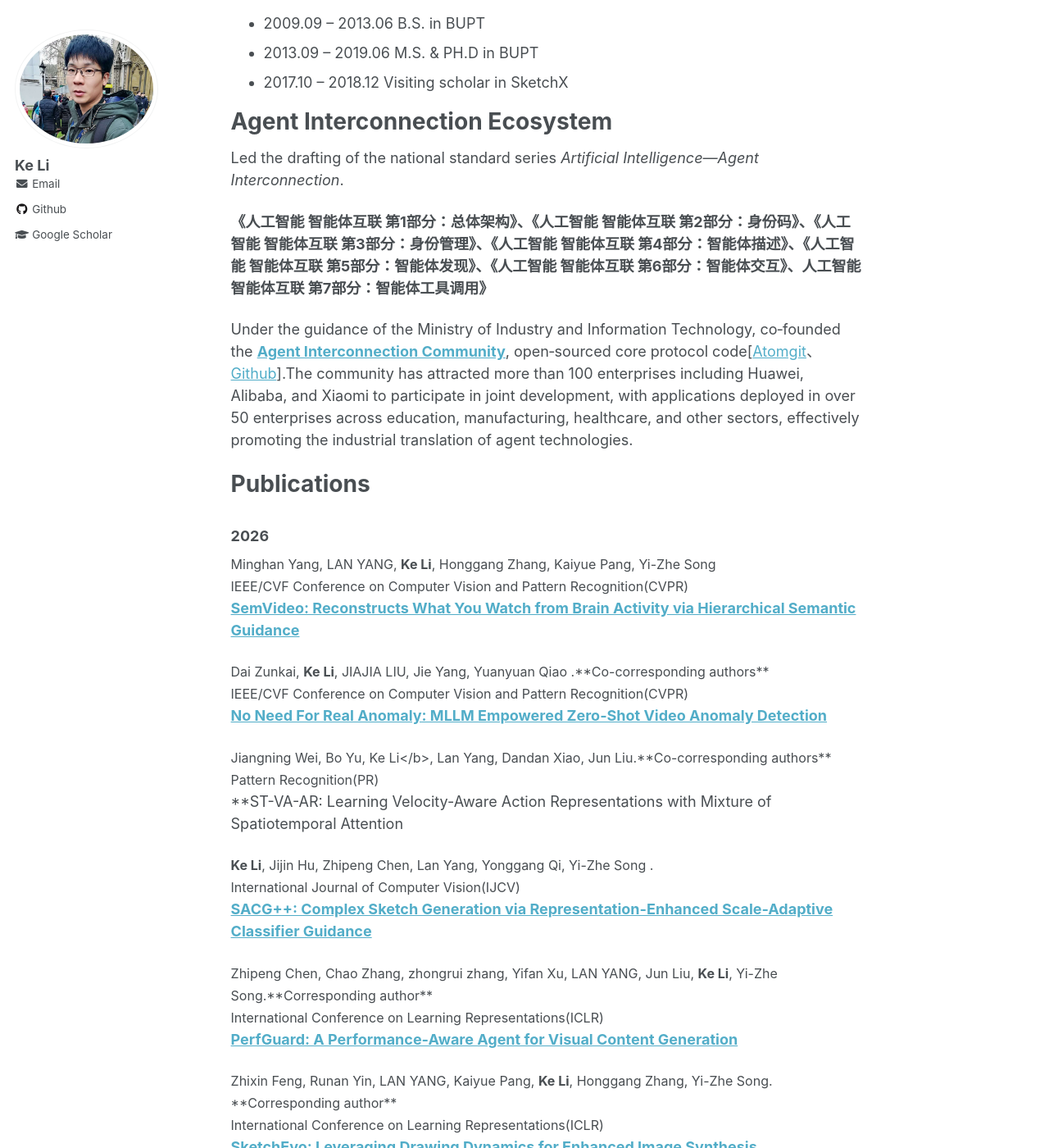
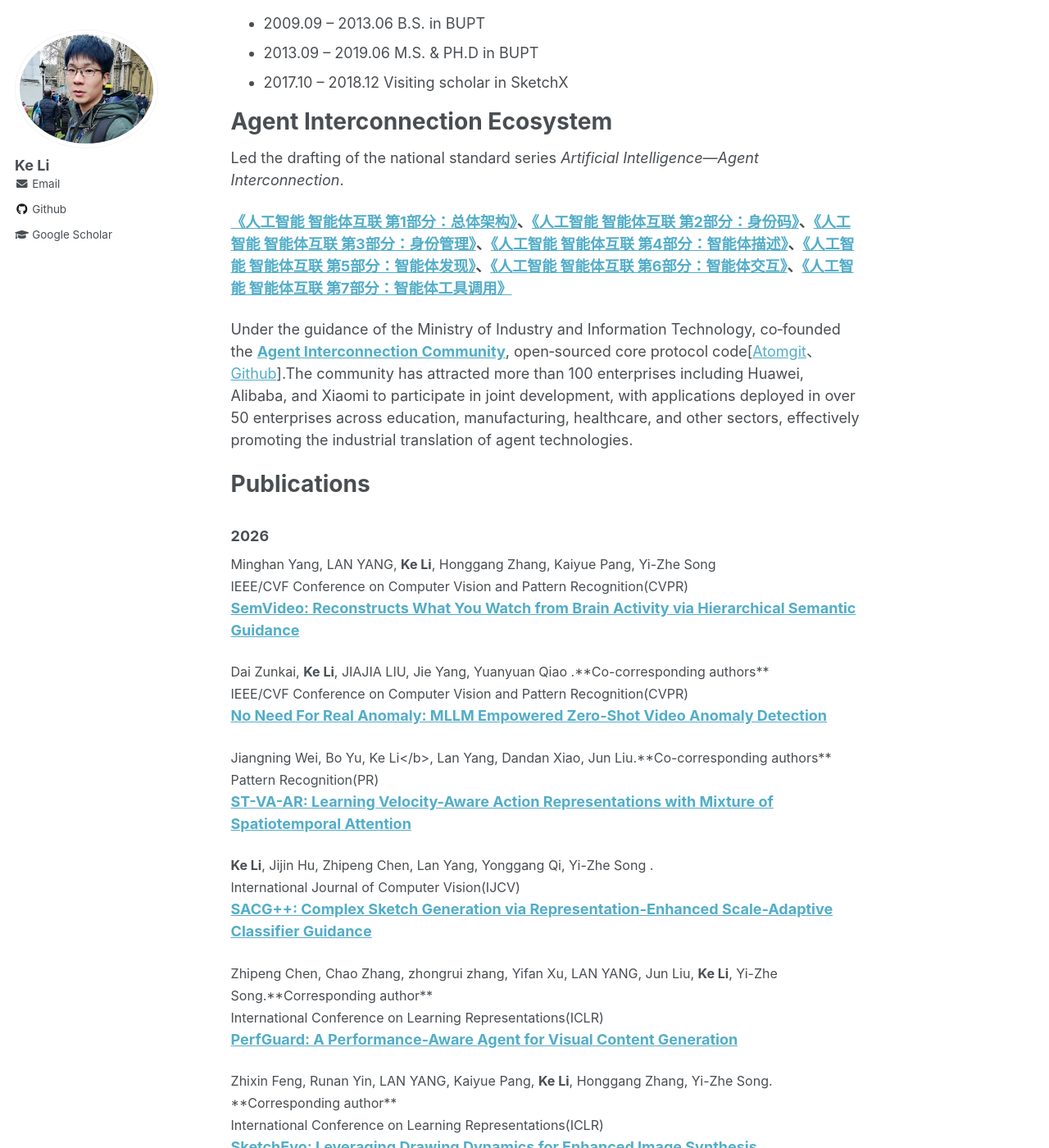
Before and after one commit to KeLi-SketchX/KeLi-SketchX.github.io, a Jekyll site: the page built from _pages/about.md, in a window 1280 px wide and 1400 px high, scrolled down 378 px. Shown: the whole window at 82% size. Built offline with Jekyll 4.4.1, drawn with Linux system fonts in a browser that asks for light colours; part of the change alters nothing that is shown.

```diff
--- a/_pages/about.md
+++ b/_pages/about.md
@@ -23,9 +23,9 @@ My research interest is Computer Vision and Machine Learning, particularly focus
 
 Led the drafting of the national standard series *Artificial Intelligence—Agent Interconnection*.
 
-**《人工智能 智能体互联 第1部分：总体架构》、《人工智能 智能体互联 第2部分：身份码》、《人工智能 智能体互联 第3部分：身份管理》、《人工智能 智能体互联 第4部分：智能体描述》、《人工智能 智能体互联 第5部分：智能体发现》、《人工智能 智能体互联 第6部分：智能体交互》、人工智能 智能体互联 第7部分：智能体工具调用》**
+**[《人工智能 智能体互联 第1部分：总体架构》](https://std.samr.gov.cn/gb/search/gbDetailed?id=3BAB0AA8A7FC31E3E06397BE0A0AA43F)、[《人工智能 智能体互联 第2部分：身份码》](https://std.samr.gov.cn/gb/search/gbDetailed?id=3EFBBC58E11D080EE06397BE0A0A17E5)、[《人工智能 智能体互联 第3部分：身份管理》](https://std.samr.gov.cn/gb/search/gbDetailed?id=3EFBBC58E120080EE06397BE0A0A17E5)、[《人工智能 智能体互联 第4部分：智能体描述》](https://std.samr.gov.cn/gb/search/gbDetailed?id=3EFBBC58E123080EE06397BE0A0A17E5)、[《人工智能 智能体互联 第5部分：智能体发现》](https://std.samr.gov.cn/gb/search/gbDetailed?id=3EFBBC58E126080EE06397BE0A0A17E5)、[《人工智能 智能体互联 第6部分：智能体交互》](https://std.samr.gov.cn/gb/search/gbDetailed?id=3EFBBC58E129080EE06397BE0A0A17E5)、[《人工智能 智能体互联 第7部分：智能体工具调用》](https://std.samr.gov.cn/gb/search/gbDetailed?id=3EFBBC58E12C080EE06397BE0A0A17E5)**
 
-Under the guidance of the Ministry of Industry and Information Technology, co‑founded the [**Agent Interconnection Community**](https://aip.openatom.tech ), open‑sourced core protocol code[[Atomgit](- https://atomgit.com/AIP-PUB/Agent-Interconnection-Protocol-Project)、[Github](https://github.com/AIP-PUB/Agent-Interconnection-Protocol-Project)].The community has attracted more than 100 enterprises including Huawei, Alibaba, and Xiaomi to participate in joint development, with applications deployed in over 50 enterprises across education, manufacturing, healthcare, and other sectors, effectively promoting the industrial translation of agent technologies.
+Under the guidance of the Ministry of Industry and Information Technology, co‑founded the [**Agent Interconnection Community**](https://aip.openatom.tech ), open‑sourced core protocol code[[Atomgit](https://atomgit.com/AIP-PUB/Agent-Interconnection-Protocol-Project)、[Github](https://github.com/AIP-PUB/Agent-Interconnection-Protocol-Project)].The community has attracted more than 100 enterprises including Huawei, Alibaba, and Xiaomi to participate in joint development, with applications deployed in over 50 enterprises across education, manufacturing, healthcare, and other sectors, effectively promoting the industrial translation of agent technologies.
 
 # Publications
 ### **2026**
@@ -57,7 +57,7 @@ Pattern Recognition(PR)
 </font>
 
 
-**ST-VA-AR: Learning Velocity-Aware Action Representations with Mixture of Spatiotemporal Attention
+[**ST-VA-AR: Learning Velocity-Aware Action Representations with Mixture of Spatiotemporal Attention**](http://keli-sketchx.github.io/files/PR2026.pdf)
 
 
 <font size=3>
```
